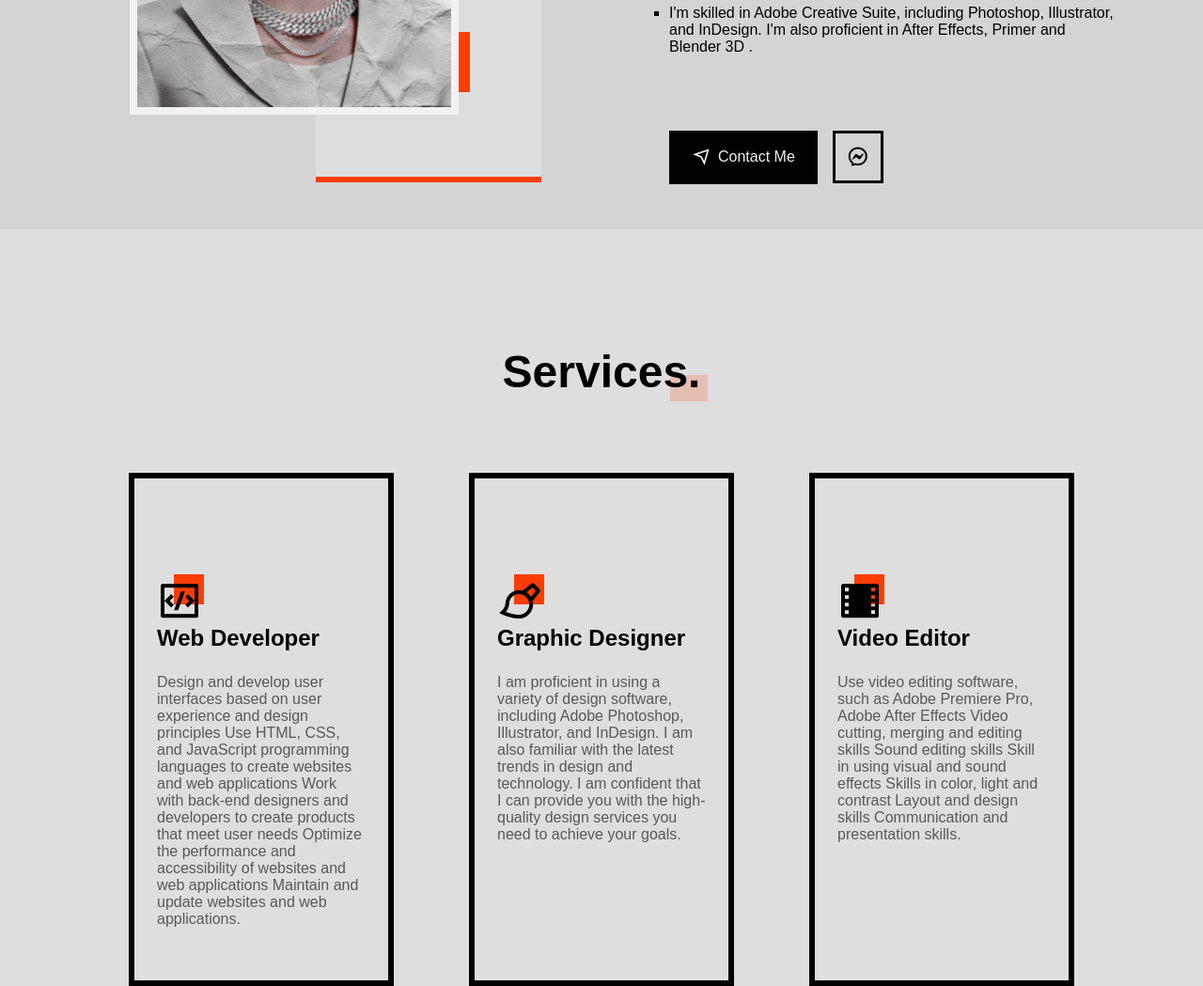
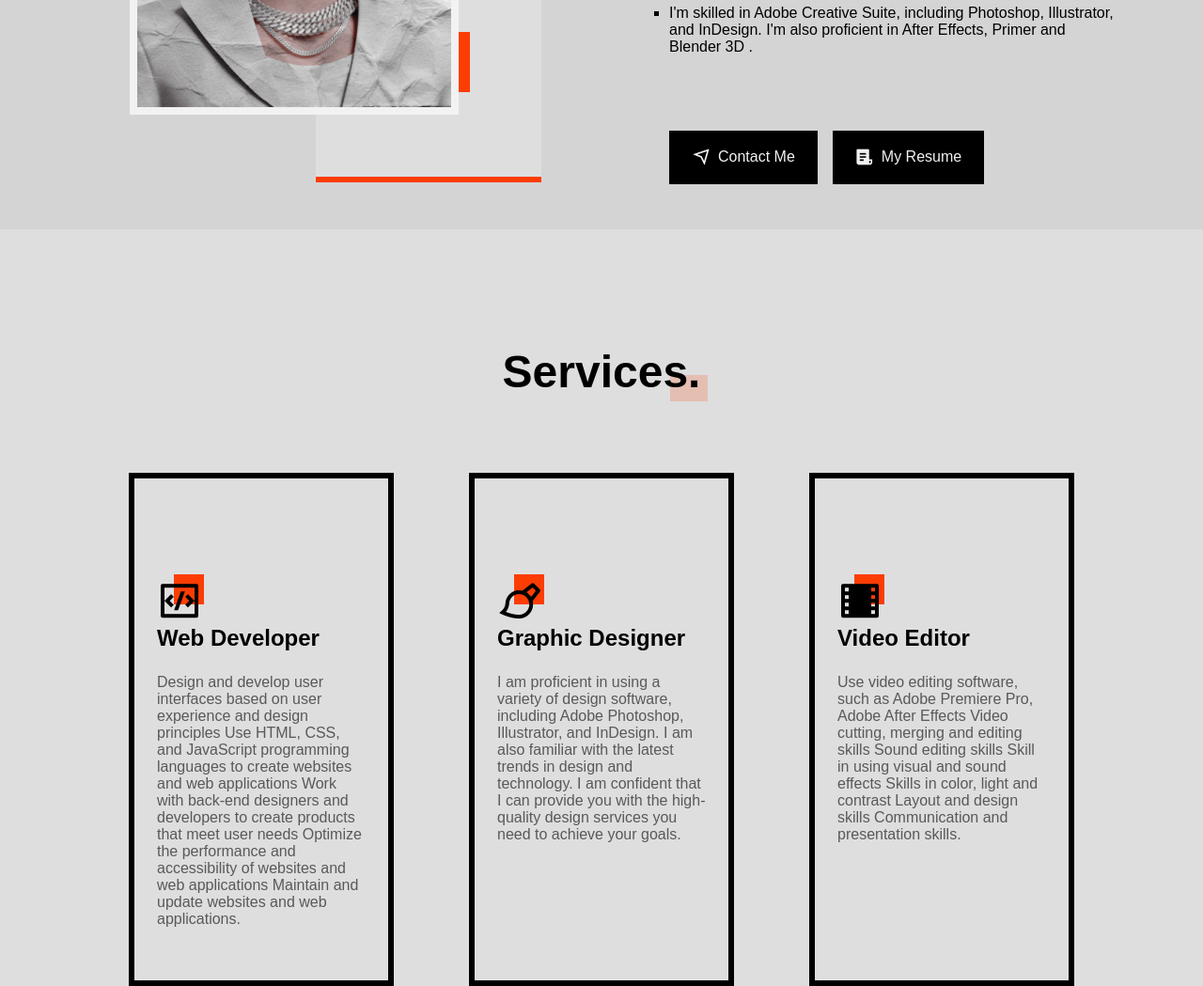
Before and after one commit to Zocytus/website, a plain HTML site: page index.html in a window 1280 px wide. Shown: the part 1380-2429 px from the top of the page at 94% size. Drawn offline with nearby package versions, Linux system fonts and the light colour scheme; a web font is replaced by a local one.

Commit message:
new commit

```diff
--- a/assets/css/styles.css
+++ b/assets/css/styles.css
@@ -435,16 +435,13 @@ img {
 .button-next {
     display: none;
 }
-.button,
-.button__ghost {
+.button {
     display: flex;
     align-items: center;
     justify-content: center;
     column-gap: 0.5rem;
 }
-.button__ghost i {
-    color: var(--black-color);
-}
+
 .button {
     background-color: var(--black-color);
     padding: 1.1rem 1.5rem;
@@ -458,17 +455,7 @@ img {
 .button:hover {
     background-color: var(--first-color);
 }
-.button__ghost {
-    border: 3px solid var(--black-color);
-    padding: 0.5rem;
-    transition: border 0.4s, color 0.4s;
-}
-.button__ghost i {
-    font-size: 1.25rem;
-}
-.button__ghost:hover {
-    border: 3px solid var(--first-color);
-}
+
 /*=============== ABOUT ===============*/
 .about {
     background-color: var(--container-color);
@@ -1160,12 +1147,7 @@ img {
     .about__buttons {
         justify-content: inherit;
     }
-    .button__ghost {
-        padding: 0.75rem;
-    }
-    .button__ghost i {
-        font-size: 1.5rem;
-    }
+
     .services__container {
         grid-template-columns: repeat(3, 282px);
         column-gap: 5rem;
@@ -1241,7 +1223,7 @@ img {
         height: 11rem;
     }
     .contact__button {
-        color: var(--first-color);
+        color: var(--white-color);
     }
     .contact__data {
         width: 392px;
--- a/index.html
+++ b/index.html
@@ -192,10 +192,11 @@
 
                             <a
                                 href="https://www.facebook.com/tungba1234/"
-                                class="button__ghost"
+                                class="button"
                                 target="_blank"
                             >
-                                <i class="ri-messenger-line"></i>
+                                <i class="ri-file-list-3-fill"></i>
+                                My Resume
                             </a>
                         </div>
                     </div>
```
